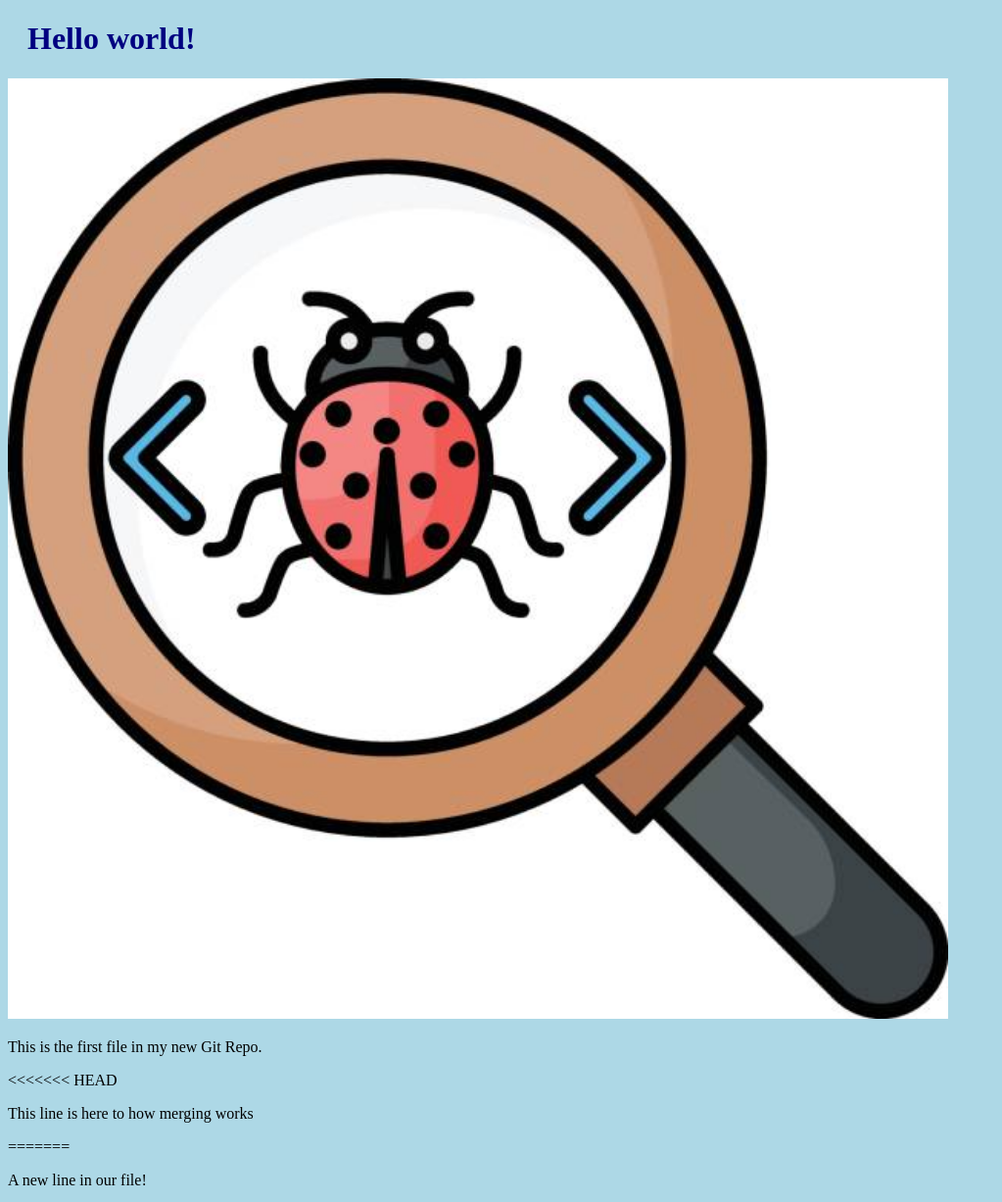
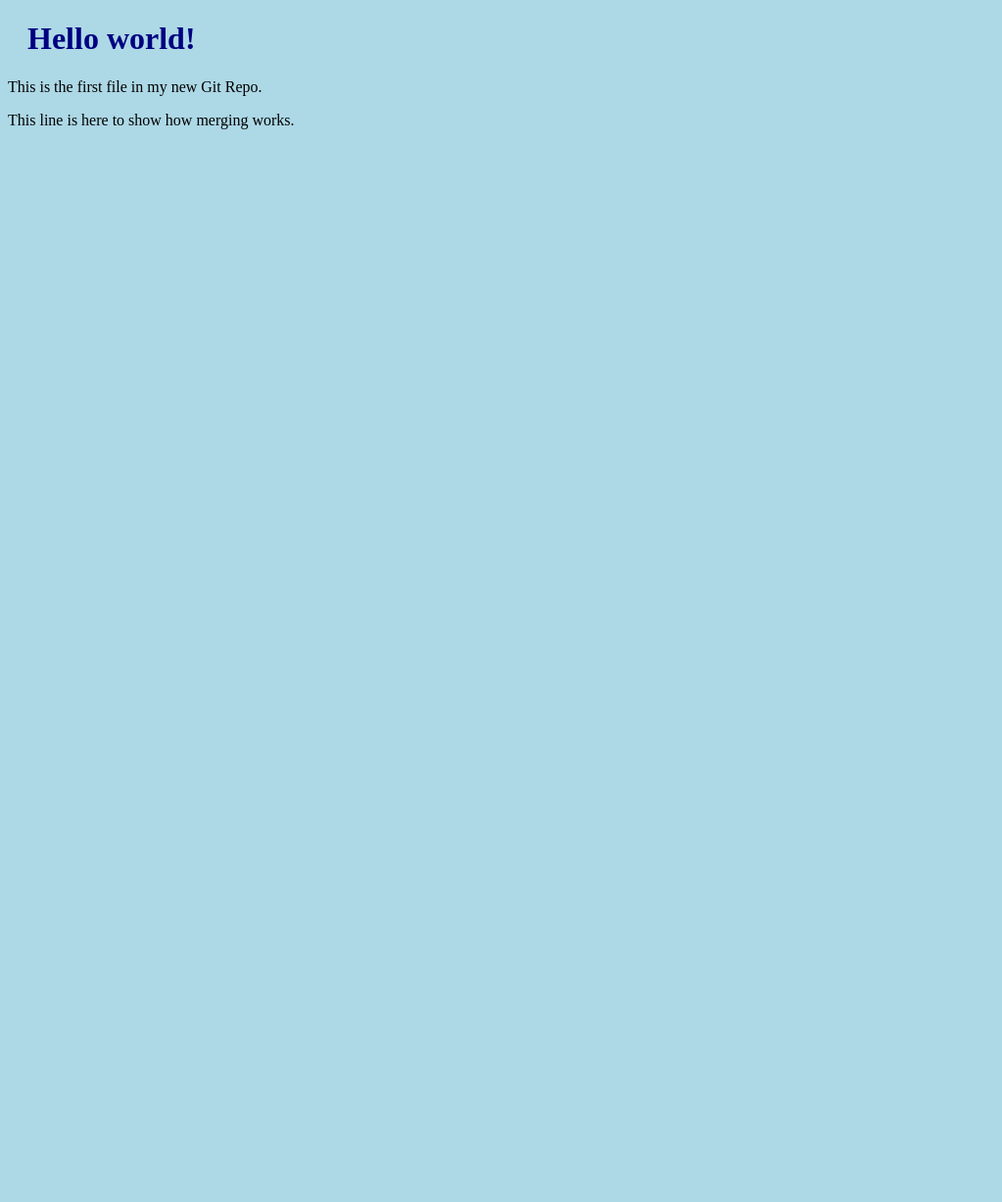
Before and after one commit to karunarathnams/hello-world, a plain HTML site: page index.html in a window 1280 px wide. Shown: the top 1227 px of the page at 98% size, without its empty margins (0-1023 px from the left). After the commit the page ends 800 px from the top, so only its background shows below. Drawn offline with Linux system fonts and the light colour scheme.

Commit message:
updated index.html with emergency fix

```diff
--- a/index.html
+++ b/index.html
@@ -7,14 +7,8 @@
 <body>
 
 <h1>Hello world!</h1>
-<div><img src="img_hello_world.jpg" alt="Hello World from Space" style="width:100%;max-width:960px"></div>
 <p>This is the first file in my new Git Repo.</p>
-<<<<<<< HEAD
-<p>This line is here to how merging works</p>
-=======
-<p>A new line in our file!</p>
-<div><img src="img_hello_git.jpg" alt="Hello Git" style="width:100%;max-width:640px"></div>
->>>>>>> hello-world-images
+<p>This line is here to show how merging works.</p>
 
 </body>
 </html>
```
